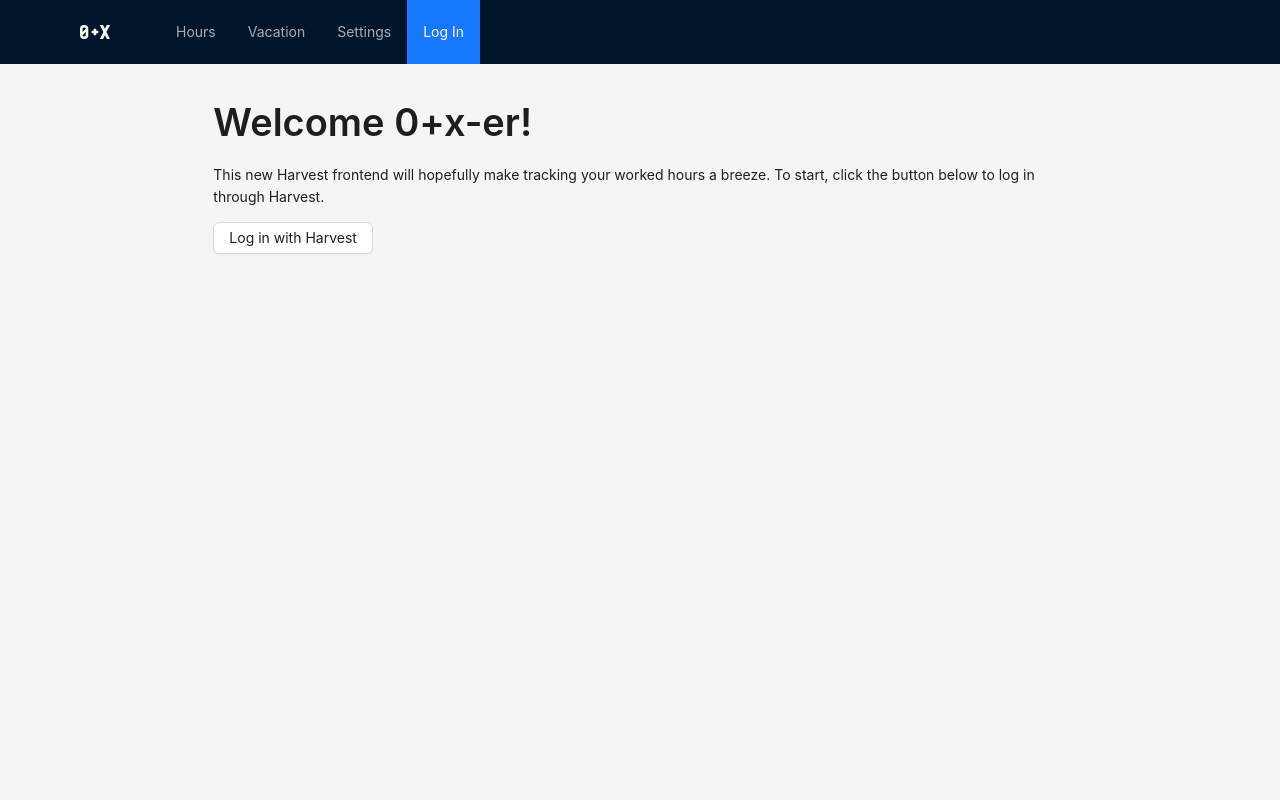
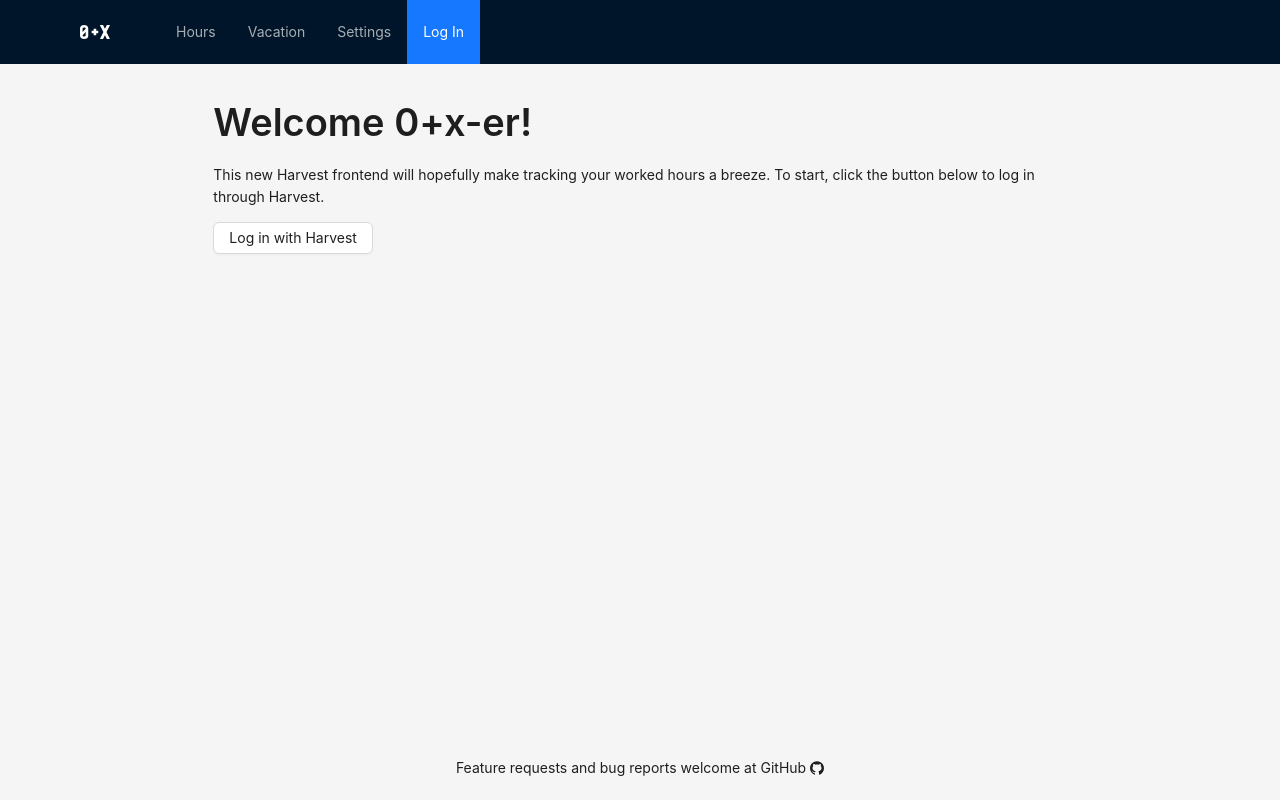
Before and after one commit to zero-plus-x/0x-harvest, a Next.js app: page /login in a window 1280 px wide. Built offline with nearby package versions, Linux system fonts and the light colour scheme; no server answers.

Commit message:
Add footer

```diff
--- a/components/layout/CommonLayout.tsx
+++ b/components/layout/CommonLayout.tsx
@@ -1,5 +1,6 @@
 import React from "react";
 import { Col, Layout, Row } from "antd";
+import { GithubOutlined } from "@ant-design/icons";
 import Header from "./Header";
 
 export default function CommonLayout({
@@ -27,6 +28,16 @@
           <Col xxl={5} xl={4} lg={2} md={2} sm={1} xs={0}></Col>
         </Row>
       </Layout.Content>
+      <Layout.Footer style={{ textAlign: "center" }}>
+        Feature requests and bug reports welcome at GitHub{" "}
+        <a
+          href="https://github.com/jakubkottnauer/0x-harvest"
+          target="_blank"
+          rel="noreferrer"
+        >
+          <GithubOutlined />
+        </a>
+      </Layout.Footer>
     </Layout>
   );
 }
```
